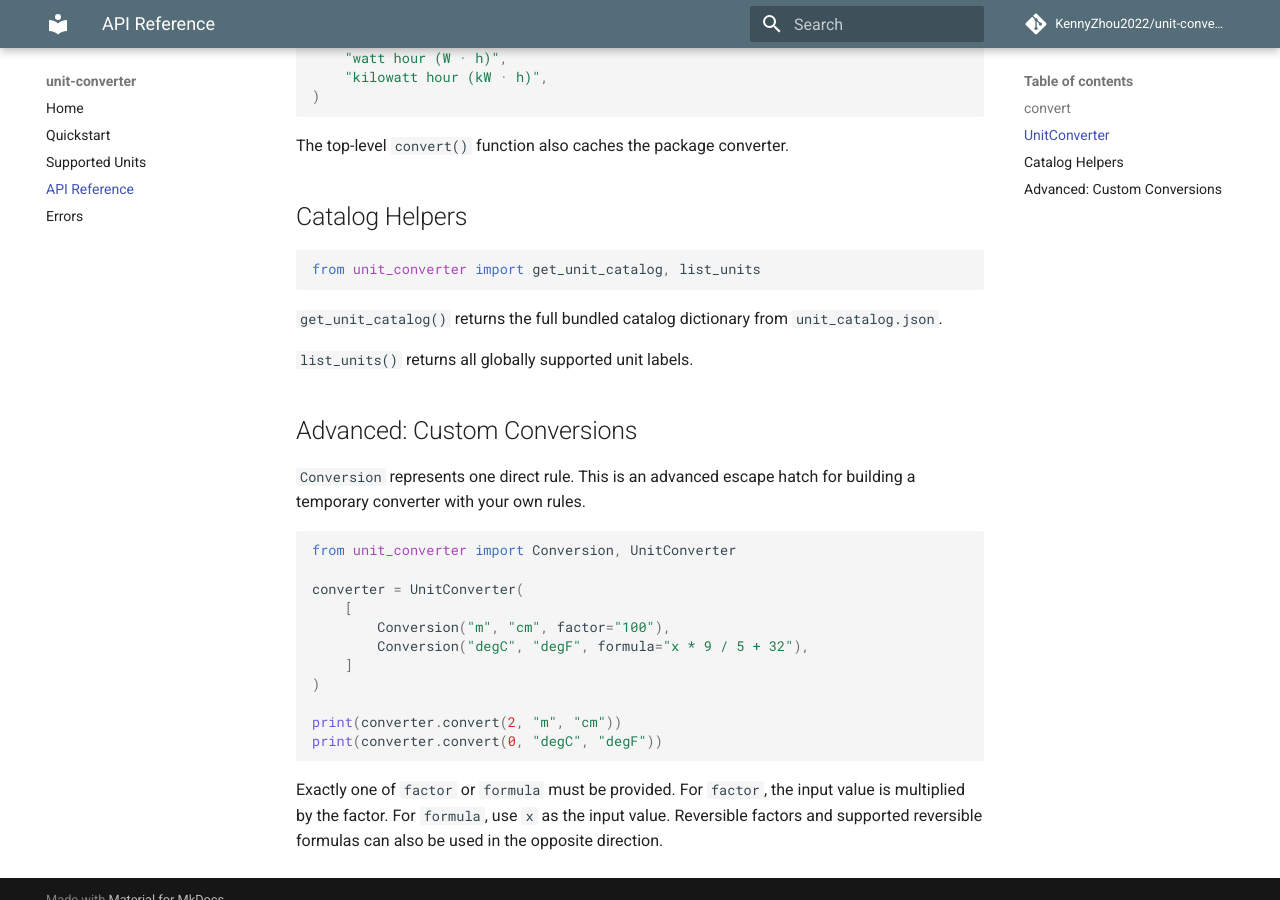
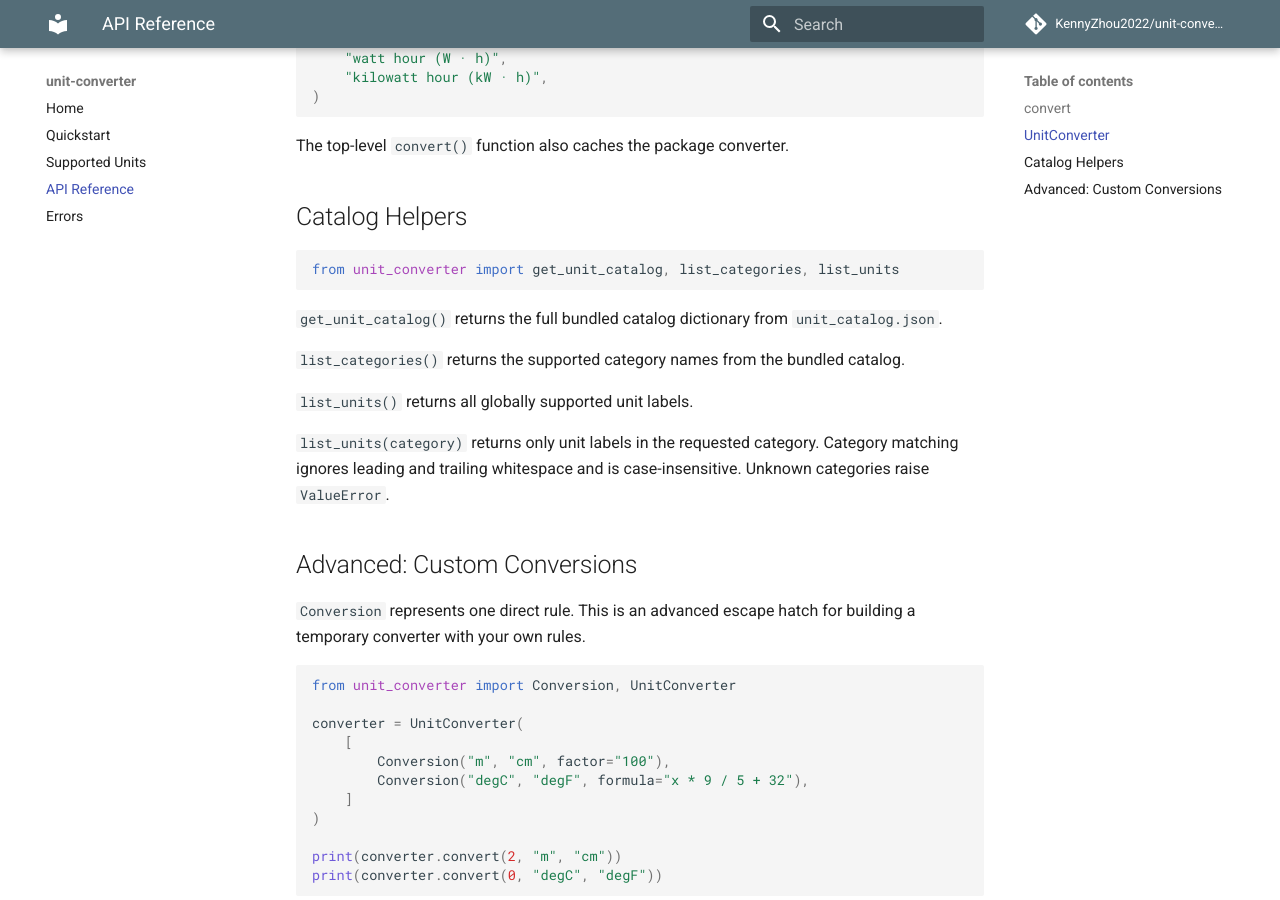
Before and after one commit to KennyZhou2022/unit-converter, an MkDocs documentation site: the page built from docs/api-reference.md, in a window 1280 px wide and 900 px high, scrolled down 862 px. Built offline with MkDocs 1.6.1 and Material for MkDocs 9.7.7, drawn with Linux system fonts in a browser that asks for light colours; comment, search, counter and statistics services are not loaded.

Commit message:
Add category-aware unit listing API
Expose list_categories() and make list_units(category) support category filtering. list_units now strips whitespace and is case-insensitive; unknown categories raise ValueError. Updated package __init__ export, catalog lookup logic, tests, README/docs examples, and release notes to document the new API and behavior.

````diff
--- a/docs/api-reference.md
+++ b/docs/api-reference.md
@@ -44,13 +44,20 @@ The top-level `convert()` function also caches the package converter.
 ## Catalog Helpers
 
 ```python
-from unit_converter import get_unit_catalog, list_units
+from unit_converter import get_unit_catalog, list_categories, list_units
 ```
 
 `get_unit_catalog()` returns the full bundled catalog dictionary from
 `unit_catalog.json`.
 
+`list_categories()` returns the supported category names from the bundled
+catalog.
+
 `list_units()` returns all globally supported unit labels.
+
+`list_units(category)` returns only unit labels in the requested category.
+Category matching ignores leading and trailing whitespace and is
+case-insensitive. Unknown categories raise `ValueError`.
 
 ## Advanced: Custom Conversions
 
--- a/src/unit_converter/__init__.py
+++ b/src/unit_converter/__init__.py
@@ -2,7 +2,7 @@
 
 from importlib.metadata import PackageNotFoundError, version
 
-from unit_converter.catalog import get_unit_catalog, list_units
+from unit_converter.catalog import get_unit_catalog, list_categories, list_units
 from unit_converter.converter import Conversion, UnitConverter, convert
 from unit_converter.exceptions import (
     AmbiguousConversionError,
@@ -28,5 +28,6 @@ __all__ = [
     "__version__",
     "convert",
     "get_unit_catalog",
+    "list_categories",
     "list_units",
 ]
````
Also changed, not shown: README.md (+13 -9 lines), docs/quickstart.md (+7 -1 lines), release/v1.0.0.md (+2 -0 lines), 2 other files.
